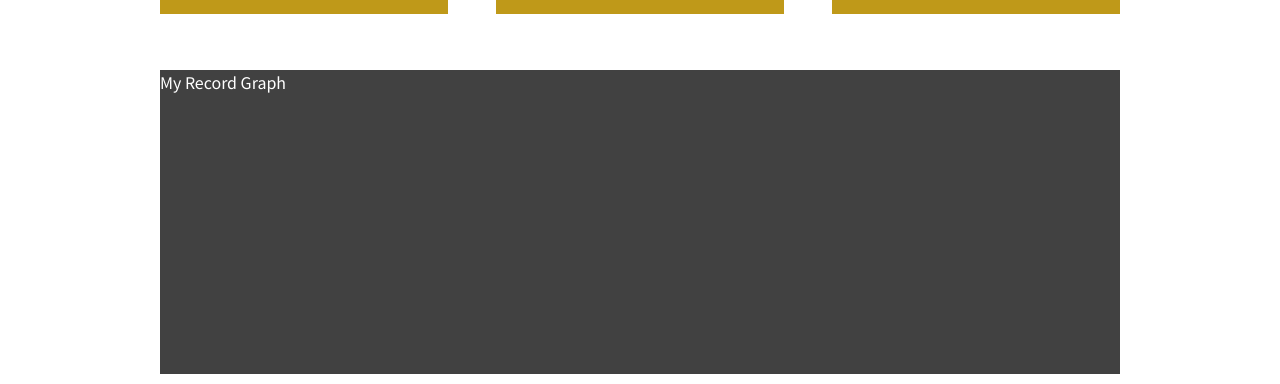
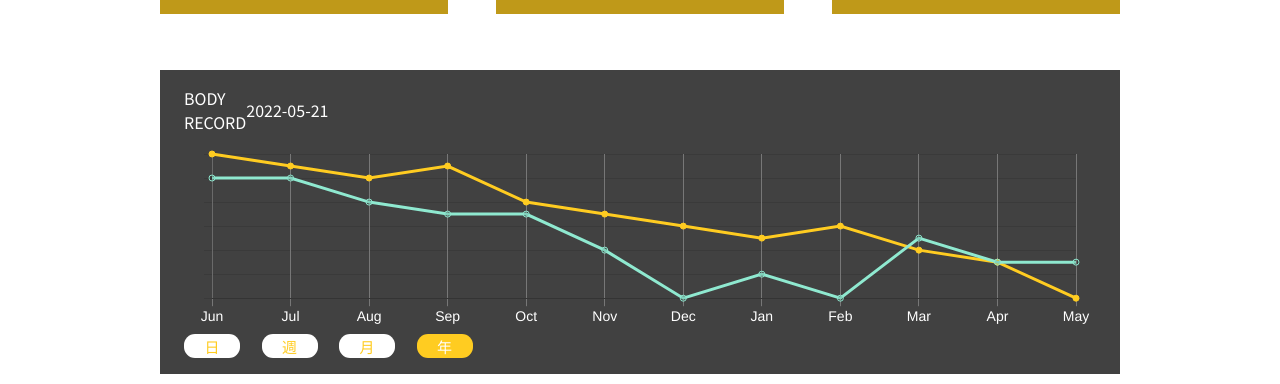
Before and after one commit to hanthienduc/healhapp, a React (Create React App) app: page /myrecord in a window 1280 px wide. Shown: the part 416-800 px from the top of the page. Built offline with nearby package versions, Linux system fonts and the light colour scheme.

Commit message:
add record excercise

```diff
--- a/package.json
+++ b/package.json
@@ -7,6 +7,7 @@
     "@testing-library/react": "^13.3.0",
     "@testing-library/user-event": "^13.5.0",
     "moment": "^2.29.4",
+    "nanoid": "^4.0.0",
     "react": "^18.2.0",
     "react-chartjs-2": "^4.3.1",
     "react-dom": "^18.2.0",
--- /dev/null
+++ b/src/BodyRecordData.js
@@ -0,0 +1,22 @@
+const bodyRecordData = {
+    labels: [
+        '2021-6-30',
+        '2021-7-30',
+        '2021-8-30',
+        '2021-09-30',
+        '2021-10-30',
+        '2021-11-30',
+        '2021-12-30',
+        '2022-01-30',
+        '2022-02-28',
+        '2022-03-30',
+        '2022-04-30',
+        '2022-05-21'
+    ],
+    data: [
+        [90, 85, 80, 85, 70, 65, 60, 55, 60, 50, 45, 30],
+        [80, 80, 70, 65, 65, 50, 30, 40, 30, 55, 45, 45]
+    ]
+}
+
+export default bodyRecordData
--- a/src/components/MyRecordExercise/MyRecordExercise.js
+++ b/src/components/MyRecordExercise/MyRecordExercise.js
@@ -2,6 +2,8 @@ import './MyRecordExercise.css'
 import MyExerciseData from '../../MyExerciseData'
 import { useEffect, useState } from 'react'
 import MyRecordExerciseItem from './MyRecordExerciseItem'
+import { nanoid } from 'nanoid'
+
 function MyRecordExercise() {
     const [exerciseData, setExerciseData] = useState(MyExerciseData[0])
 
@@ -10,6 +12,7 @@ function MyRecordExercise() {
     }, [exerciseData])
     const exerciseItemElements = exerciseData.exerciseLogs.map((item) => {
         return <MyRecordExerciseItem
+            key={nanoid()}
             category={item.category}
             type={item.type}
             difficulty_level={item.difficulty_level}
--- a/src/components/MyRecordGraph/MyRecordGraph.css
+++ b/src/components/MyRecordGraph/MyRecordGraph.css
@@ -2,4 +2,39 @@
   background-color: var(--black-main);
   height: 304px;
   margin-top: 56px;
+  padding: 16px 24px;
 }
+.graph-container {
+  height: 200px;
+}
+.record-title {
+  display: flex;
+  justify-content: flex-start;
+  align-items: center;
+}
+.date-select {
+  display: grid;
+  grid-template-columns: auto auto auto auto;
+  width: 34%;
+}
+.date-select-btn {
+  border: none;
+  background: var(--white);
+  border-radius: 11px;
+  color: var(--primary-logo-icon);
+  width: 56px;
+  height: 24px;
+  font-family: var(--font-noto);
+  font-style: normal;
+  font-weight: 300;
+  font-size: 15px;
+  cursor: pointer;
+}
+.date-select-btn:hover {
+  background-color: var(--primary-logo-icon);
+  color: var(--white);
+}
+.active {
+  background-color: var(--primary-logo-icon);
+  color: var(--white);
+}
--- a/src/components/MyRecordGraph/MyRecordGraph.js
+++ b/src/components/MyRecordGraph/MyRecordGraph.js
@@ -1,8 +1,69 @@
 import './MyRecordGraph.css'
+import { Line } from 'react-chartjs-2'
+import useRecordData from '../../hooks/useRecordData'
+import BodyRecordData from '../../BodyRecordData'
+import { useState } from 'react'
+import SelectDateButton from './SelectDateButton'
+import { nanoid } from 'nanoid'
 
 function MyRecordGraph() {
+    const { options, data } = useRecordData(BodyRecordData, {
+        left: 20,
+        right: 20,
+        top: 20,
+        bottom: 5
+    })
+    const [recordData, setRecordData] = useState(BodyRecordData)
+    const [selectDateButtons, setSelectDateButtons] = useState([
+        {
+            id: nanoid(),
+            text: '日',
+            isHeld: false
+        },
+        {
+            id: nanoid(),
+            text: '週',
+            isHeld: false
+        },
+        {
+            id: nanoid(),
+            text: '月',
+            isHeld: false
+        },
+        {
+            id: nanoid(),
+            text: '年',
+            isHeld: true
+        },
+    ])
+
+    function handleSelectDate(event, buttonId) {
+        setSelectDateButtons(prevSelectDateButtonState => {
+            return prevSelectDateButtonState.map(button => {
+                return button.id === buttonId
+                    ? { ...button, isHeld: true }
+                    : { ...button, isHeld: false }
+            })
+        })
+    }
+
     return (
-        <div className='my-record-graph'>My Record Graph</div>
+        <div className='my-record-graph'>
+            <p className='record-title'>BODY<br /> RECORD
+                <span className='record-date'>
+                    {recordData.labels[recordData.labels.length - 1]}
+                </span>
+            </p>
+            <div className='graph-container'>
+                <Line options={options} data={data} />
+            </div>
+            <div className='date-select'>
+                {selectDateButtons.map(button => (
+                    <SelectDateButton key={button.id} id={button.id} handleClick={handleSelectDate}
+                        text={button.text} isHeld={button.isHeld} />
+                ))}
+            </div>
+        </div>
     )
 }
 
--- /dev/null
+++ b/src/components/MyRecordGraph/SelectDateButton.js
@@ -0,0 +1,10 @@
+function SelectDateButton(props) {
+    return (
+        <button onClick={(e) => props.handleClick(e, props.id)}
+            className={`date-select-btn ${props.isHeld ? 'active' : ''}`}>
+            {props.text}
+        </button>
+    )
+}
+
+export default SelectDateButton
```
Also changed, not shown: 1 other file (tests, documents, lock files or other folders).
